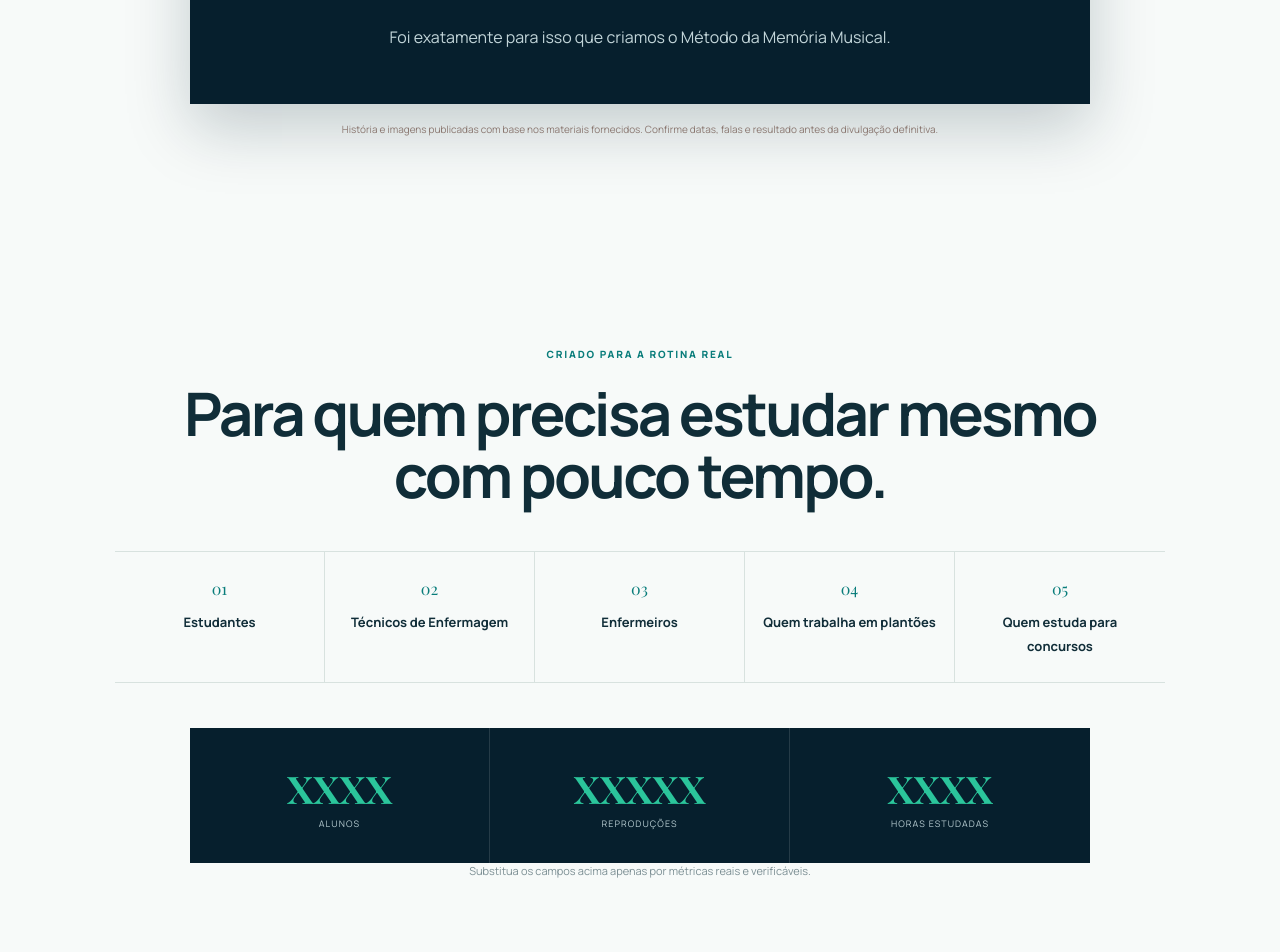
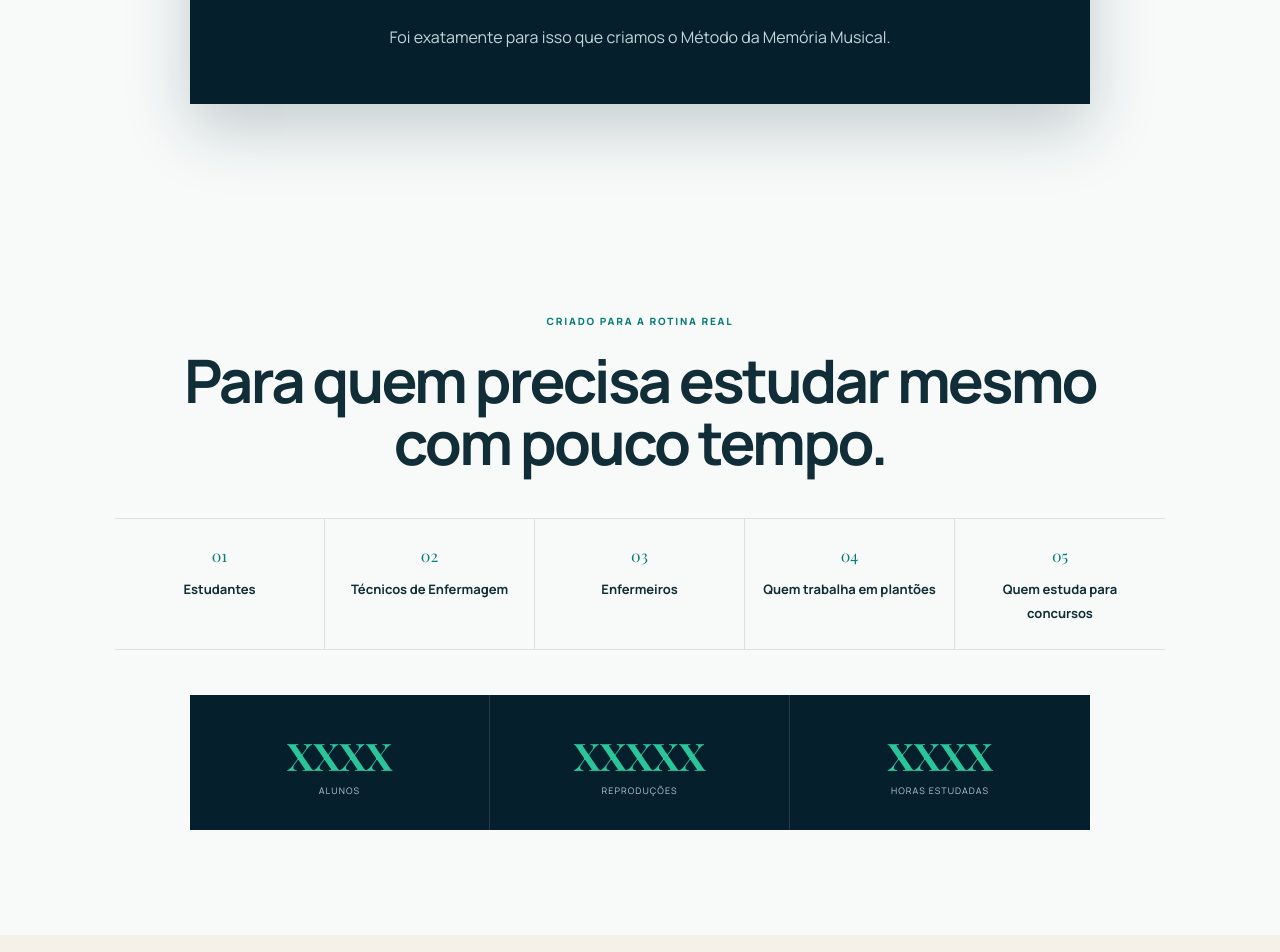
Before and after one commit to TACIO10/Enfermusic-upsell, a Next.js app: page / in a window 1280 px wide. Shown: the part 3220-4172 px from the top of the page. Built offline with nearby package versions, Linux system fonts and the light colour scheme; a web font is replaced by a local one.

Commit message:
Remove internal verification notes

```diff
--- a/app/page.tsx
+++ b/app/page.tsx
@@ -104,7 +104,6 @@ export default function Home() {
             <strong>Você precisa encontrar uma forma de revisar melhor.</strong>
             <span>Foi exatamente para isso que criamos o Método da Memória Musical.</span>
           </div>
-          <p className="story-proof-note">História e imagens publicadas com base nos materiais fornecidos. Confirme datas, falas e resultado antes da divulgação definitiva.</p>
         </div>
       </section>
 
@@ -120,7 +119,6 @@ export default function Home() {
             <div><strong>XXXXX</strong><span>reproduções</span></div>
             <div><strong>XXXX</strong><span>horas estudadas</span></div>
           </div>
-          <p className="placeholder-warning">Substitua os campos acima apenas por métricas reais e verificáveis.</p>
         </div>
       </section>
 
```
